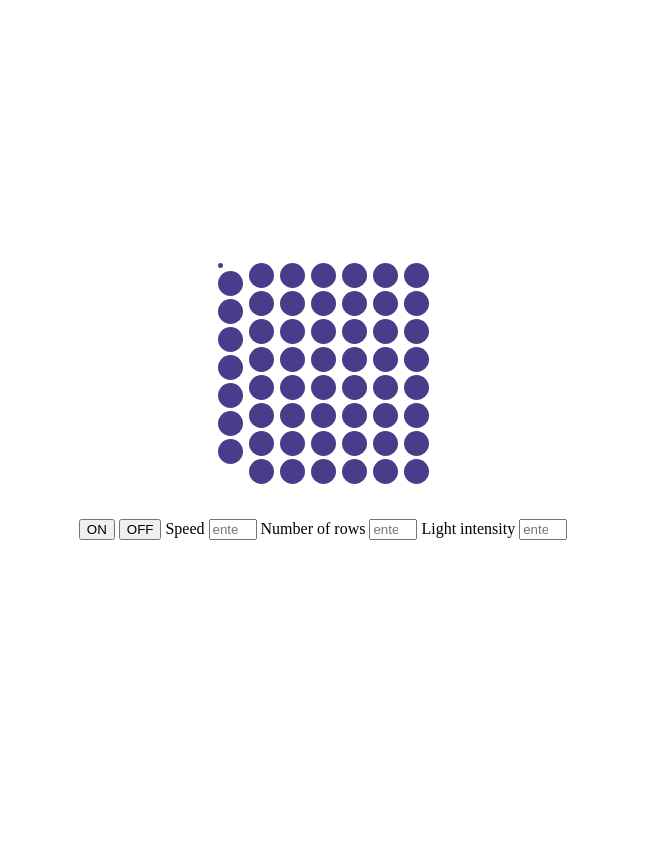
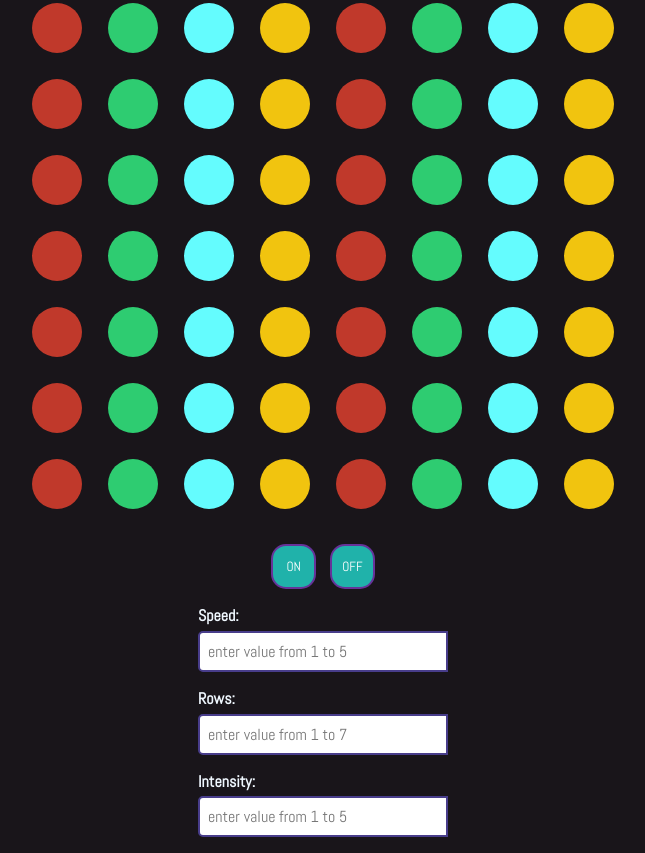
Before and after one commit to shmula1308/Christmas-Light, a plain HTML site: page index.html in a window 1280 px wide. Shown: the whole page, without its empty margins (317-962 px from the left). Before the commit the page ends 800 px from the top, so only its background shows below. Drawn offline with Linux system fonts and the light colour scheme.

Commit message:
updated css basic layout

```diff
--- a/css/styles.css
+++ b/css/styles.css
@@ -1,6 +1,28 @@
+/* RESETS */
+
 * {
   box-sizing: border-box;
 }
+
+input {
+  width: 250px;
+  border: none;
+  border: 2px solid #483d8b;
+  padding: 0.5em 0 0.5em 0.5em;
+  border-top-left-radius: 5px;
+  border-bottom-left-radius: 5px;
+  font-family: inherit;
+  font-size: 1rem;
+}
+
+label {
+  display: inline-block;
+  margin-bottom: 0.3em;
+  font-weight: 800;
+  color: aliceblue;
+}
+
+/* GENERAL STYLING */
 
 body {
   margin: 0;
@@ -8,23 +30,80 @@ body {
   flex-direction: column;
   justify-content: center;
   align-items: center;
-  height: 100vh;
+  min-height: 100vh;
+  overflow: hidden;
+  font-family: "Abel", sans-serif;
+  background-color: #19151a;
 }
 
+/* BUTTONS */
+
+.btn {
+  border: 0;
+  outline: none;
+  width: 45px;
+  height: 45px;
+  border-radius: 15px;
+  background-color: lightseagreen;
+  color: #fff;
+  border: 2px solid rebeccapurple;
+  cursor: pointer;
+  margin: 0 5px 0 5px;
+  transition: background-color 0.2s ease;
+  font-family: inherit;
+}
+
+.btn:hover,
+.btn:focus {
+  background-color: steelblue;
+}
+
+/* LAYOUT */
+
 .light-board {
-  display: flex;
-  min-height: 200px;
+  display: grid;
+  grid-template-columns: repeat(8, 1fr);
+  align-items: center;
+  gap: 20px;
+  min-height: 512px;
   margin-bottom: 2em;
 }
 .circle {
-  width: 25px;
-  height: 25px;
+  width: 50px;
+  height: 50px;
   border-radius: 50%;
   background-color: darkslateblue;
   margin: 3px 3px;
 }
 
 .bigSize {
-  width: 5px;
-  height: 5px;
+  transform: scale(1); /*class for changing size*/
 }
+
+/* Light controls*/
+
+.control-section {
+  margin-bottom: 1em;
+}
+
+.control-section-btn {
+  text-align: center;
+}
+
+/* ANIMATIONS */
+
+.red {
+  background-color: #c0392b;
+}
+
+.green {
+  background-color: #2ecc71;
+}
+
+.blue {
+  background-color: #64fcfe;
+}
+
+.yellow {
+  background-color: #f1c40f;
+}
--- a/index.html
+++ b/index.html
@@ -5,12 +5,16 @@
     <meta http-equiv="X-UA-Compatible" content="IE=edge" />
     <meta name="viewport" content="width=device-width, initial-scale=1.0" />
     <link rel="stylesheet" href="css/styles.css" />
+    <link rel="preconnect" href="https://fonts.gstatic.com" />
+    <link
+      href="https://fonts.googleapis.com/css2?family=Abel&display=swap"
+      rel="stylesheet"
+    />
     <script src="js/script.js" defer></script>
     <title>Led Lights</title>
   </head>
   <body>
     <main class="light-board">
-      <div class="row">
       <div class="circle red bigSize"></div>
       <div class="circle green"></div>
       <div class="circle blue"></div>
@@ -19,8 +23,7 @@
       <div class="circle green"></div>
       <div class="circle blue"></div>
       <div class="circle yellow"></div>
-      </div>
-      <div class="row">
+
       <div class="circle red"></div>
       <div class="circle green"></div>
       <div class="circle blue"></div>
@@ -29,8 +32,7 @@
       <div class="circle green"></div>
       <div class="circle blue"></div>
       <div class="circle yellow"></div>
-      </div>
-      <div class="row">
+
       <div class="circle red"></div>
       <div class="circle green"></div>
       <div class="circle blue"></div>
@@ -39,8 +41,7 @@
       <div class="circle green"></div>
       <div class="circle blue"></div>
       <div class="circle yellow"></div>
-      </div>
-      <div class="row">
+
       <div class="circle red"></div>
       <div class="circle green"></div>
       <div class="circle blue"></div>
@@ -49,8 +50,7 @@
       <div class="circle green"></div>
       <div class="circle blue"></div>
       <div class="circle yellow"></div>
-      </div>
-      <div class="row">
+
       <div class="circle red"></div>
       <div class="circle green"></div>
       <div class="circle blue"></div>
@@ -59,8 +59,7 @@
       <div class="circle green"></div>
       <div class="circle blue"></div>
       <div class="circle yellow"></div>
-      </div>
-      <div class="row">
+
       <div class="circle red"></div>
       <div class="circle green"></div>
       <div class="circle blue"></div>
@@ -69,8 +68,7 @@
       <div class="circle green"></div>
       <div class="circle blue"></div>
       <div class="circle yellow"></div>
-      </div>
-      <div class="row">
+
       <div class="circle red"></div>
       <div class="circle green"></div>
       <div class="circle blue"></div>
@@ -79,38 +77,45 @@
       <div class="circle green"></div>
       <div class="circle blue"></div>
       <div class="circle yellow"></div>
-      </div>
     </main>
     <div class="light-controls">
-      <button type="button" class="on">ON</button>
-      <button type="button" class="off">OFF</button>
-      <label for="speed-control">Speed</label>
+      <div class="control-section control-section-btn">
+        <button type="button" class="on btn">ON</button>
+        <button type="button" class="off btn">OFF</button>
+      </div>
+      <div class="control-section">
+        <label for="speed-control" class="control-label">Speed: </label></br>
         <input
           type="number"
-        class="speed"
+          class="input-speed"
           id="speed-control"
           min="1"
           max="5"
           placeholder="enter value from 1 to 5"
         />
-      <label for="rows">Number of rows</label>
+      </div>
+      <div class="control-section">
+        <label for="rows" class="control-label">Rows: </label></br>
         <input
           type="number"
-        class="speed"
+          class="input-rows"
           id="rows"
           min="1"
           max="7"
           placeholder="enter value from 1 to 7"
         />
-      <label for="intensity">Light intensity</label>
+      </div>
+      <div class="control-section">
+        <label for="intensity" class="control-label">Intensity: </label></br>
         <input
           type="number"
-        class="speed"
+          class="input-intensity"
           id="intensity"
           min="1"
           max="5"
           placeholder="enter value from 1 to 5"
         />
       </div>
+    </div>
   </body>
 </html>
```
Lines whose indentation alone changed are shown as unchanged.
